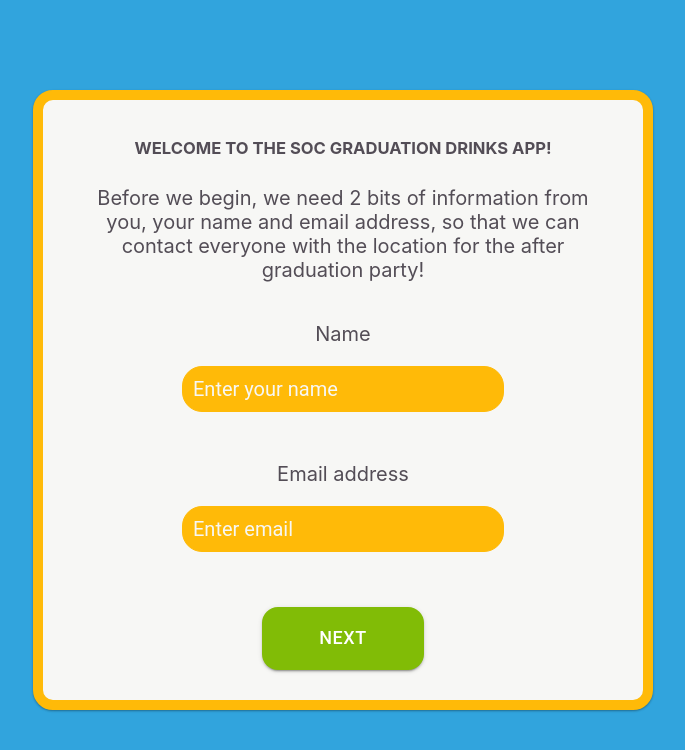
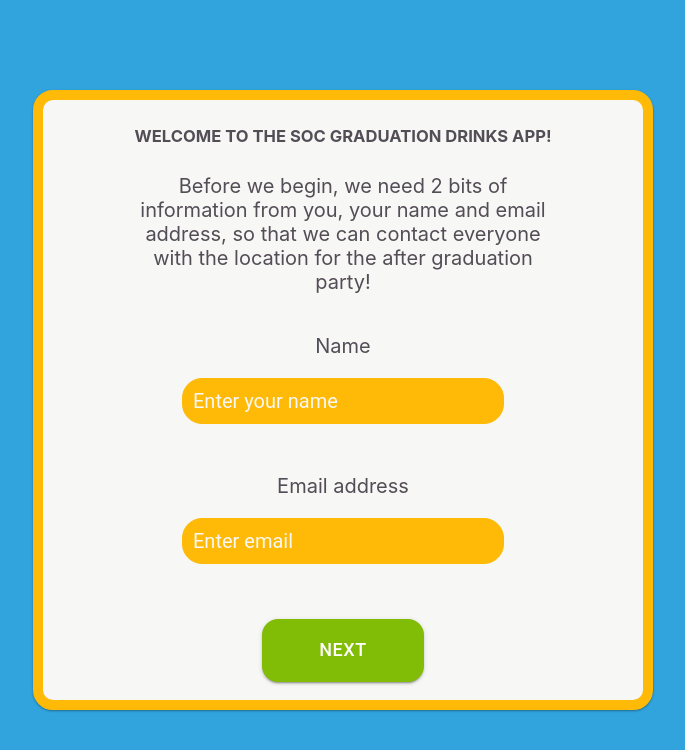
Before and after one commit to veepgoose/SOCGraduationApp, a React (Create React App) app in the folder graduationapp/: page / in a window 1280 px wide. Shown: the top 750 px of the page, without its empty margins (297-982 px from the left). Built offline with nearby package versions, Linux system fonts and the light colour scheme.

Commit message:
More margin tweaking in card text

```diff
--- a/graduationapp/src/Components/Cards/Cards.css
+++ b/graduationapp/src/Components/Cards/Cards.css
@@ -16,6 +16,6 @@
 }
 
 .card-text{
-    margin-left: 2em;
-    margin-right: 2em;
+    margin-left: 4.7em;
+    margin-right: 4.7em;
 }
```
